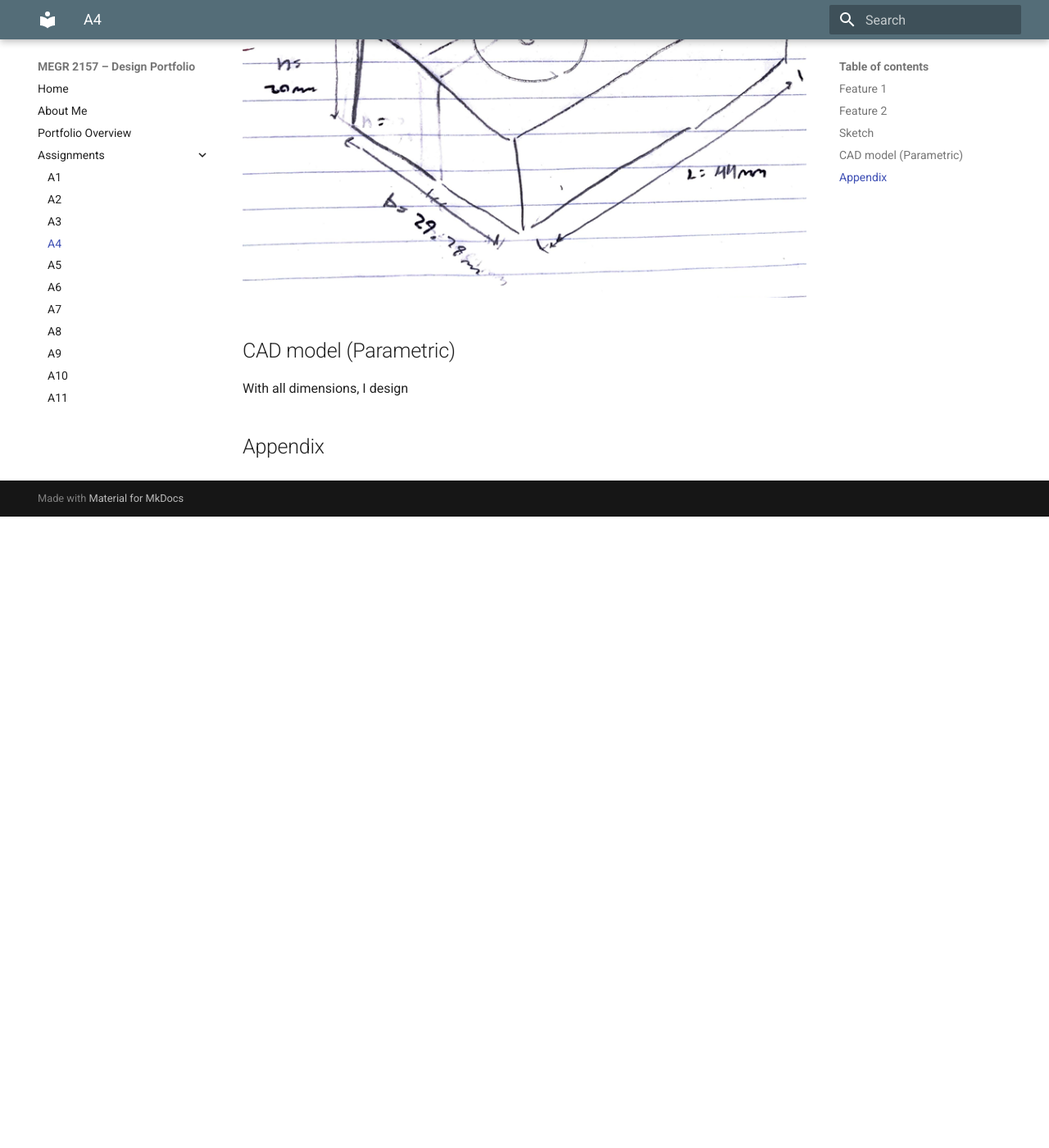
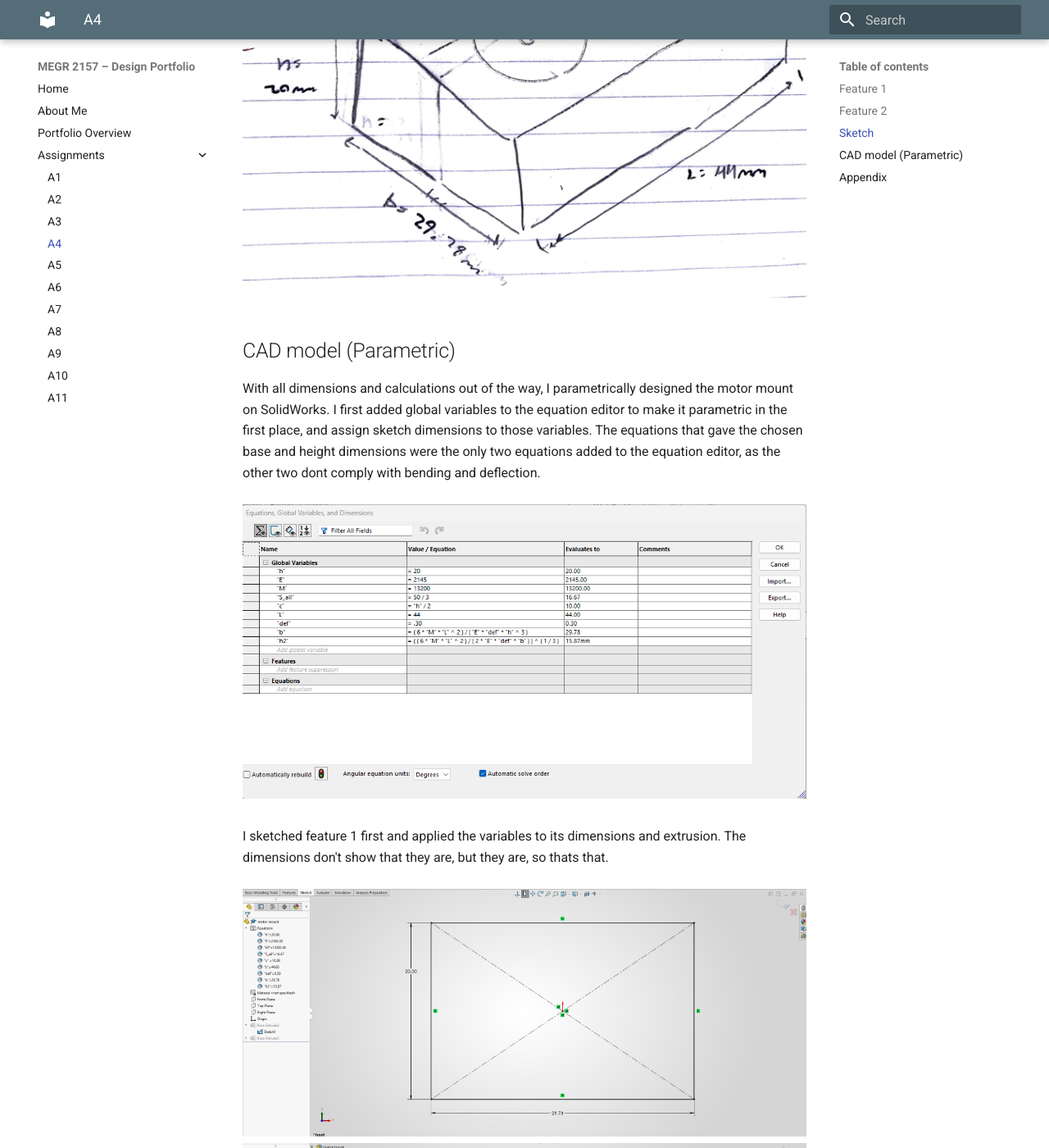
Before and after one commit to ajchiocca/megr2157-portfolio, an MkDocs documentation site: the page built from docs/assignments/A04/index.md, in a window 1280 px wide and 1400 px high, scrolled down 4692 px. Shown: the whole window at 82% size. Built offline with MkDocs 1.6.1 and Material for MkDocs 9.7.7, drawn with Linux system fonts in a browser that asks for light colours; before the commit the page ends 5322 px from its top, so only the background shows below that.

Commit message:
Enhance CAD model section with detailed design process
Expanded the description of the CAD model design process, detailing the use of global variables and equations in SolidWorks.

```diff
--- a/docs/assignments/A04/index.md
+++ b/docs/assignments/A04/index.md
@@ -62,6 +62,16 @@ With all the dimensions for the motor mount without the holes/other features in
 
 
 ## CAD model (Parametric)
-With all dimensions, I design
+With all dimensions and calculations out of the way, I parametrically designed the motor mount on SolidWorks. I first added global variables to the equation editor to make it parametric in the first place, and assign sketch dimensions to those variables. The equations that gave the chosen base and height dimensions were the only two equations added to the equation editor, as the other two dont comply with bending and deflection.
+<br>
+<br>
+![Eq](Eq.png)
+<br>
+<br>
+I sketched feature 1 first and applied the variables to its dimensions and extrusion. The dimensions don't show that they are, but they are, so thats that.
+<br>
+<br>
+![FT1S](FT1S.png)
+![FT1X](FT1X.png)
 
 ## Appendix
```
